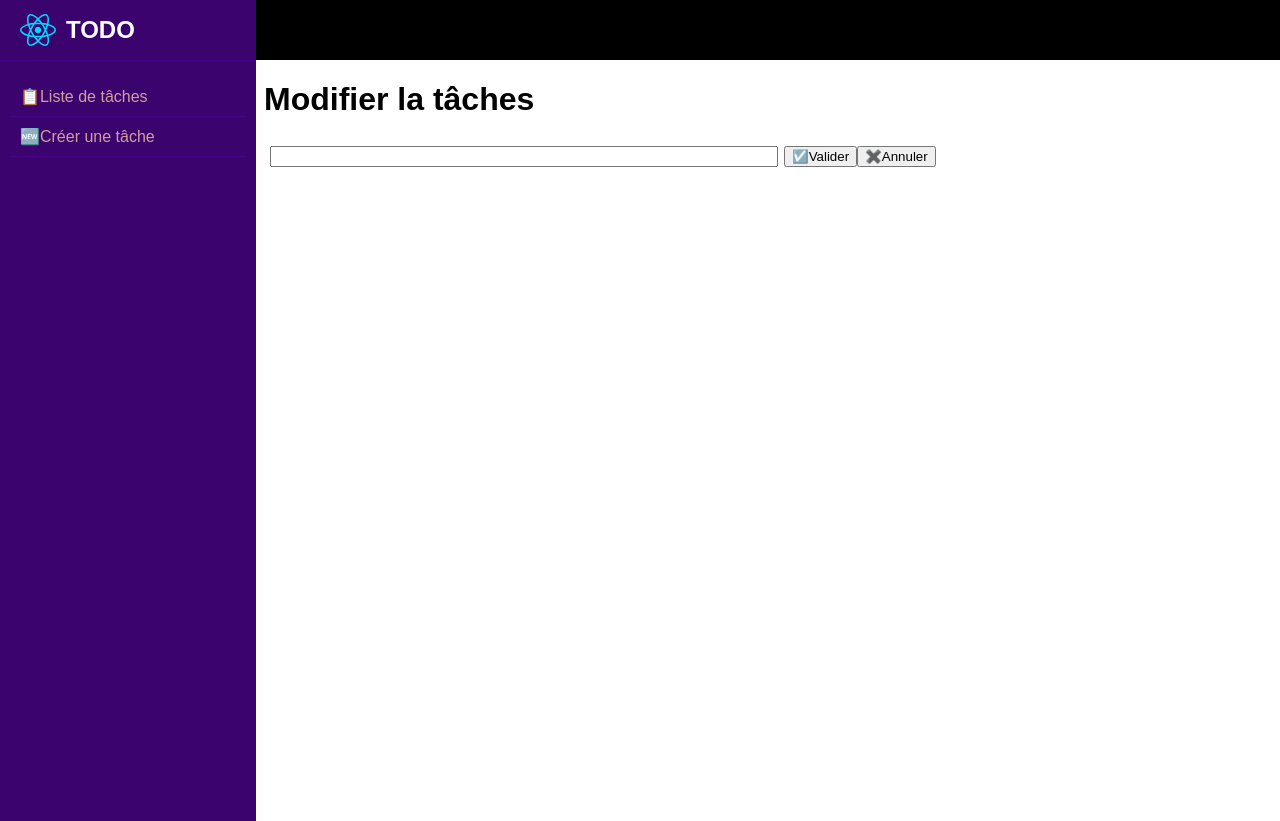
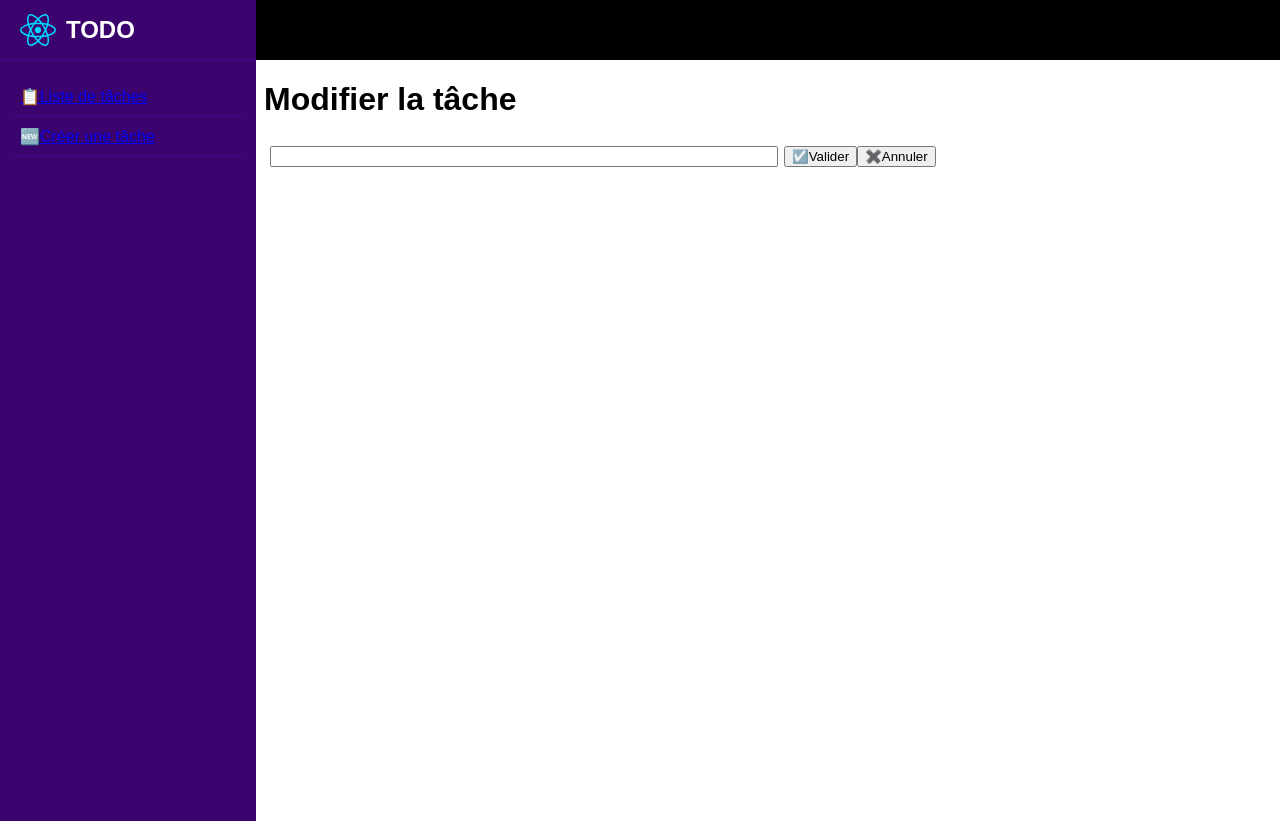
Before and after one commit to kalifrancis1709-code/todo-full, a React (Vite) app: page /taches/form/1 in a window 1280 px wide. Built offline with nearby package versions, Linux system fonts and the light colour scheme; no server answers.

Commit message:
merge vers le main

```diff
--- a/src/layouts/Dashboard.tsx
+++ b/src/layouts/Dashboard.tsx
@@ -1,4 +1,4 @@
-import { Outlet } from "react-router-dom";
+import { Link, Outlet } from "react-router-dom";
 import logo from "../assets/react.svg";
 
 export default function Dashboard() {
@@ -11,11 +11,11 @@ export default function Dashboard() {
         </div>
         <div className="side-menu">
           <ul className="menu-list">
-            <li className="menu-item" onClick={() => {}}>
-              📋Liste de tâches
+            <li className="menu-item">
+              <Link to="/taches">📋Liste de tâches</Link>
             </li>
-            <li className="menu-item" onClick={() => {}}>
-              🆕Créer une tâche
+            <li className="menu-item">
+              <Link to="/taches/form">🆕Créer une tâche</Link>
             </li>
           </ul>
         </div>
--- a/src/pages/TachesForm.tsx
+++ b/src/pages/TachesForm.tsx
@@ -21,6 +21,7 @@ export default function TachesForm() {
     })
       .then(() => {
         setDesignation("");
+        navigation.back();
       })
       .catch((err) => console.error(err));
   }
@@ -30,7 +31,7 @@ export default function TachesForm() {
       return;
     }
 
-    fetch(`http://localhost:3000/taches/${editId}`, {
+    fetch(`http://localhost:3000/taches/${id}`, {
       method: "PATCH",
       headers: {
         "content-type": "application/json",
@@ -40,11 +41,13 @@ export default function TachesForm() {
       }),
     }).then(() => {
       setDesignation("");
+      navigation.back();
     });
   }
 
   function annulerModification() {
     setDesignation("");
+    navigation.back();
   }
 
   useEffect(() => {
@@ -72,7 +75,7 @@ export default function TachesForm() {
 
       {id && (
         <div className="editor">
-          <h1>Modifier la tâches</h1>
+          <h1>Modifier la tâche</h1>
           <input
             type="text"
             value={designation}
--- a/src/pages/TachesList.tsx
+++ b/src/pages/TachesList.tsx
@@ -1,14 +1,14 @@
 import { useEffect, useState } from "react";
 import type { Tache } from "../interfaces/Tache";
+import { useNavigate } from "react-router-dom";
 
 export default function TachesList() {
   const [taches, setTaches] = useState<Tache[]>([]);
+  const navigate = useNavigate();
 
   function modifier(idRecu: number) {
     console.log("modifier :" + idRecu);
-    const tacheAModifier = taches.find((t) => t.id === idRecu);
-
-    if (!tacheAModifier) return;
+    navigate(`/taches/form/${idRecu}`);
   }
 
   function init() {
```
